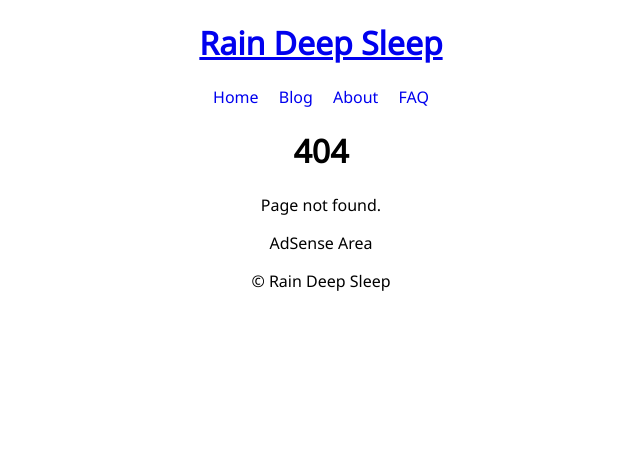
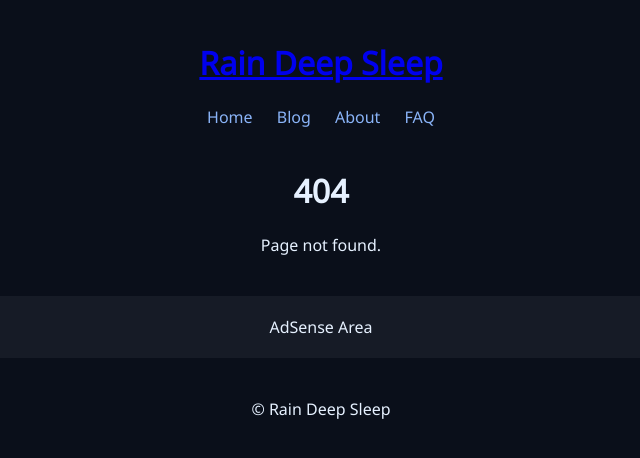
Before and after one commit to choijangwook/rain-deep-sleep, a Jekyll site: the page built from 404.html, in a window 1280 px wide. Shown: the top 458 px of the page, without its empty margins (319-959 px from the left). Built offline with Jekyll 4.4.1, drawn with Linux system fonts in a browser that asks for light colours.

Commit message:
Update style.css

```diff
--- a/assets/css/style.css
+++ b/assets/css/style.css
@@ -1,15 +1,88 @@
 body {
+    margin: 0;
     font-family: 'Noto Sans', Arial, sans-serif;
+    background: #0a0f1a;
+    color: #e6f1ff;
     text-align: center;
 }
 
-/* nav 간격 */
+/* 헤더 */
+header {
+    padding: 20px;
+}
+
+/* 네비 */
 nav a {
-    margin: 0 8px;
+    margin: 0 10px;
+    color: #8ab4f8;
     text-decoration: none;
 }
 
-/* 버튼 눌림 */
+nav a:hover {
+    text-decoration: underline;
+}
+
+/* 메인 */
+main {
+    max-width: 1000px;
+    margin: auto;
+}
+
+/* 🎬 카드 UI */
+.video-grid {
+    display: grid;
+    grid-template-columns: repeat(auto-fit, minmax(250px, 1fr));
+    gap: 20px;
+    padding: 20px;
+}
+
+.video-card {
+    text-decoration: none;
+    color: white;
+    background: rgba(255,255,255,0.05);
+    border-radius: 12px;
+    overflow: hidden;
+    transition: 0.2s;
+}
+
+.video-card:hover {
+    transform: translateY(-5px);
+}
+
+.video-card img {
+    width: 100%;
+}
+
+.video-title {
+    padding: 10px;
+    font-size: 14px;
+}
+
+/* 광고 영역 */
+.adsense {
+    margin: 40px auto;
+    padding: 20px;
+    max-width: 800px;
+    background: rgba(255,255,255,0.05);
+}
+
+/* 버튼 */
+button {
+    padding: 10px 15px;
+    margin: 5px;
+    background: #1f6feb;
+    border: none;
+    border-radius: 8px;
+    color: white;
+}
+
 button:active {
     transform: scale(0.92);
 }
+
+/* 반응형 */
+@media (max-width: 600px) {
+    .video-title {
+        font-size: 13px;
+    }
+}
```
